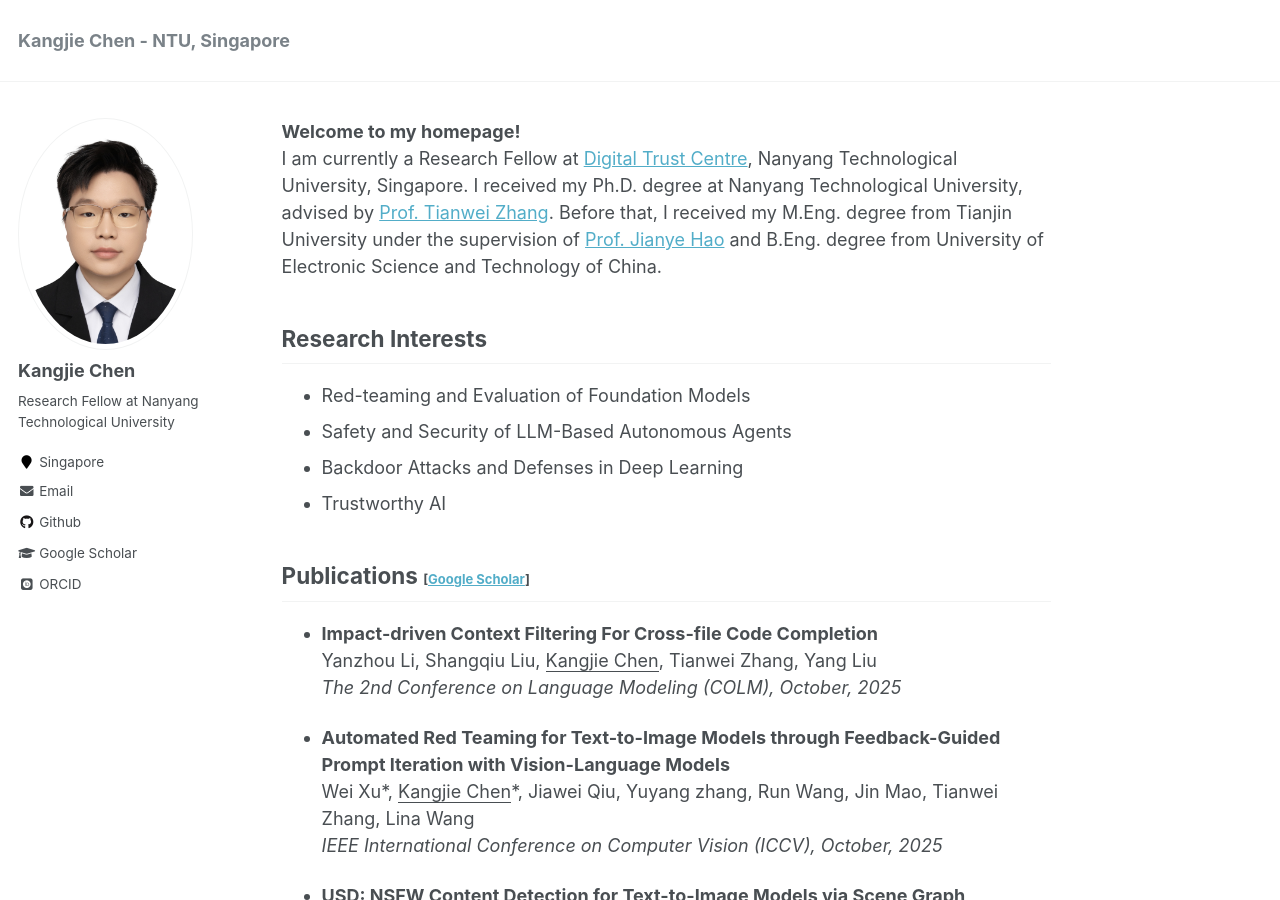
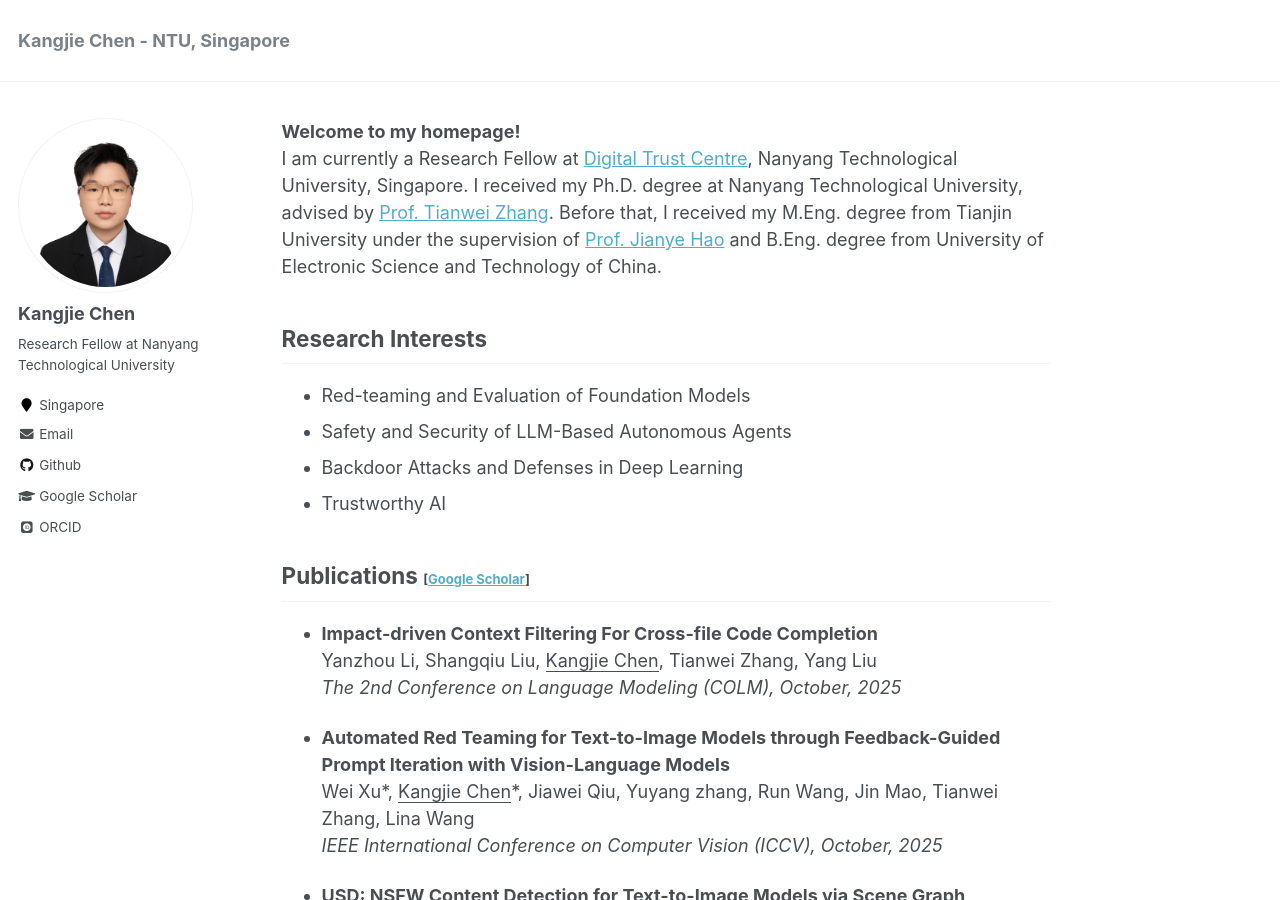
Before and after one commit to kangjie-chen/kangjie-chen.github.io, a Jekyll site: the page built from _pages/about.md, in a window 1280 px wide and 900 px high. Built offline with Jekyll 4.4.1, drawn with Linux system fonts in a browser that asks for light colours; some web fonts are replaced.

Commit message:
Update _config.yml

```diff
--- a/_config.yml
+++ b/_config.yml
@@ -81,7 +81,7 @@ analytics:
 # Site Author
 author:
   name             : "Kangjie Chen"
-  avatar           : "202506.jpg"
+  avatar           : "202506-square.jpg"
   bio              : "Research Fellow at Nanyang Technological University"
   location         : "Singapore"
   employer         :
```
